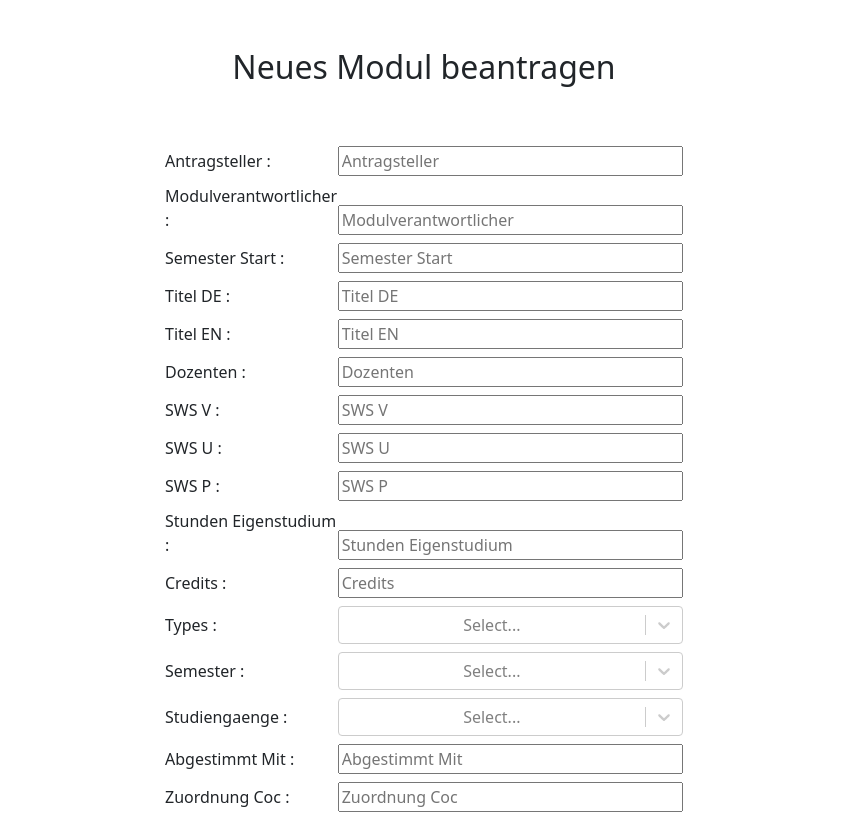
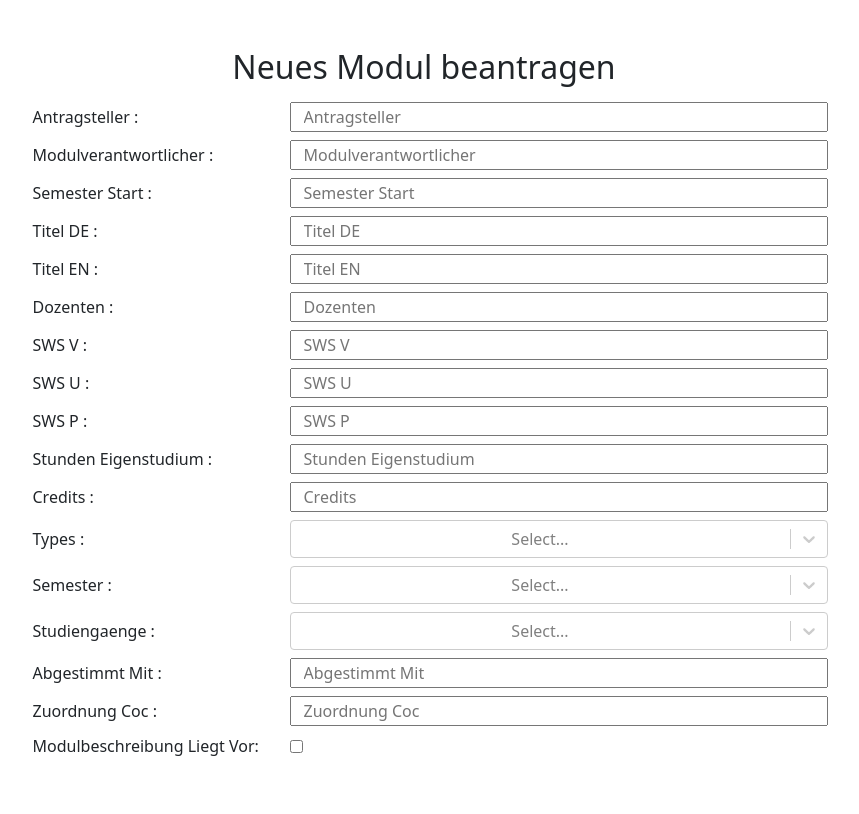
Before and after one commit to burakssen/tum, a React (Create React App) app in the folder frontend/: page /createModule in a window 1280 px wide. Shown: the top 814 px of the page, without its empty margins (216-1075 px from the left). Built offline with nearby package versions, Linux system fonts and the light colour scheme; no server answers; sample sign-in values are in the browser's storage.

Commit message:
Button shape

```diff
--- a/frontend/src/Pages/CreateModulePage.js
+++ b/frontend/src/Pages/CreateModulePage.js
@@ -118,59 +118,61 @@ function CreateModulePage() {
     }
 
     return (
-        <div className="container-fluid text-center d-flex flex-column" style={{ height: "100vh" }}>
+
+        <div className="text-center d-flex flex-column flex-fill" style={{ height: "100vh" }}>
             <div className="col-lg-12 col-sm-12 pt-5"><h2>Neues Modul beantragen</h2></div>
-            <div className="row align-items-center justify-content-start p-5 flex-fill flex-column">
-
-                <div className="col-lg-7 col-sm-12 m-1 p-0">
+            <div className="row-12 align-items-center justify-content-center flex-fill flex-column">
+                <div className="container align-items-center justify-content-center flex-fill flex-column">
+                    <div className="container align-items-center justify-content-center flex-fill flex-column">
+                        <div className="row d-flex align-items-center justify-content-center m-2">
                             <label className="col-2 col-sm-3 text-start">Antragsteller : </label>
                             <input className="col-6" type="text" placeholder="Antragsteller" onChange={(e) => { setAntragsteller(e.target.value) }} />
                         </div>
-                <div className="col-lg-7 col-sm-12 m-1 p-0">
+                        <div className="row d-flex align-items-center justify-content-center m-2">
                             <label className="col-2 col-sm-3 text-start">Modulverantwortlicher : </label>
                             <input className="col-6" type="text" placeholder="Modulverantwortlicher" onChange={(e) => { setModulverantwortlicher(e.target.value) }} />
                         </div>
-                <div className="col-lg-7 col-sm-12 m-1 p-0">
+                        <div className="row d-flex align-items-center justify-content-center m-2">
                             <label className="col-2 col-sm-3 text-start">Semester Start : </label>
                             <input className="col-6" type="text" placeholder="Semester Start" onChange={(e) => { setSemester_start(e.target.value) }} />
                         </div>
-                <div className="col-lg-7 col-sm-12 m-1 p-0">
+                        <div className="row d-flex align-items-center justify-content-center m-2">
                             <label className="col-2 col-sm-3 text-start">Titel DE : </label>
                             <input className="col-6" type="text" placeholder="Titel DE" onChange={(e) => { setTitel_de(e.target.value) }} />
                         </div>
-                <div className="col-lg-7 col-sm-12 m-1 p-0">
+                        <div className="row d-flex align-items-center justify-content-center m-2">
                             <label className="col-2 col-sm-3 text-start">Titel EN : </label>
                             <input className="col-6" type="text" placeholder="Titel EN" onChange={(e) => { setTitel_en(e.target.value) }} />
                         </div>
-                <div className="col-lg-7 col-sm-12 m-1 p-0">
+                        <div className="row d-flex align-items-center justify-content-center m-2">
                             <label className="col-2 col-sm-3 text-start">Dozenten : </label>
                             <input className="col-6" type="text" placeholder="Dozenten" onChange={(e) => { setDozenten(e.target.value) }} />
                         </div>
-                <div className="col-lg-7 col-sm-12 m-1 p-0">
+                        <div className="row d-flex align-items-center justify-content-center m-2">
                             <label className="col-2 col-sm-3 text-start">SWS V : </label>
                             <input className="col-6" type="number" placeholder="SWS V" onChange={(e) => { setSws_v(e.target.value) }} />
                         </div>
-                <div className="col-lg-7 col-sm-12 m-1 p-0">
+                        <div className="row d-flex align-items-center justify-content-center m-2">
                             <label className="col-2 col-sm-3 text-start">SWS U : </label>
                             <input className="col-6" type="number" placeholder="SWS U" onChange={(e) => { setSws_u(e.target.value) }} />
                         </div>
-                <div className="col-lg-7 col-sm-12 m-1 p-0">
+                        <div className="row d-flex align-items-center justify-content-center m-2">
                             <label className="col-2 col-sm-3 text-start">SWS P : </label>
                             <input className="col-6" type="number" placeholder="SWS P" onChange={(e) => { setSws_p(e.target.value) }} />
                         </div>
-                <div className="col-lg-7 col-sm-12 m-1 p-0">
+                        <div className="row d-flex align-items-center justify-content-center m-2">
                             <label className="col-2 col-sm-3 text-start">Stunden Eigenstudium : </label>
                             <input className="col-6" type="number" placeholder="Stunden Eigenstudium" onChange={(e) => { setStunden_eigenstudium(e.target.value) }} />
                         </div>
-                <div className="col-lg-7 col-sm-12 m-1 p-0">
+                        <div className="row d-flex align-items-center justify-content-center m-2">
                             <label className="col-2 col-sm-3 text-start">Credits : </label>
                             <input className="col-6" type="number" placeholder="Credits" onChange={(e) => { setCredits(e.target.value) }} />
                         </div>
-                <div className="col-lg-7 col-sm-12 m-1 p-0 row justify-content-center align-items-center">
-                    <label className="col-1 col-sm-3 text-start p-0">Types : </label>
+                        <div className="row d-flex align-items-center justify-content-center m-2">
+                            <label className="col-1 col-sm-3 text-start pl-2 pr-2">Types : </label>
                             {
                                 <Select
-                            className="col-6 p-0"
+                                    className="col-6 p-0 m-0"
                                     name="types"
                                     options={typesOptions}
                                     onChange={(e) => { setType(e.value); }}
@@ -178,8 +180,8 @@ function CreateModulePage() {
                             }
                         </div>
 
-                <div className="col-lg-7 col-sm-12 m-1 p-0 row justify-content-center align-items-center">
-                    <label className="col-1 col-sm-3 text-start p-0">Semester : </label>
+                        <div className="row d-flex align-items-center justify-content-center m-2">
+                            <label className="col-1 col-sm-3 text-start pl-2 pr-2">Semester : </label>
                             {
                                 <Select
                                     className="col-6 p-0"
@@ -190,8 +192,8 @@ function CreateModulePage() {
                             }
                         </div>
 
-                <div className="col-lg-7 col-sm-12 m-1 p-0 row justify-content-center align-items-center">
-                    <label className="col-1 col-sm-3 text-start p-0">Studiengaenge : </label>
+                        <div className="row d-flex align-items-center justify-content-center m-2">
+                            <label className="col-1 col-sm-3 text-start pl-2 pr-2">Studiengaenge : </label>
 
                             {
                                 <Select
@@ -210,26 +212,29 @@ function CreateModulePage() {
                             }
                         </div>
 
-                <div className="col-lg-7 col-sm-12 m-1 p-0">
+                        <div className="row d-flex align-items-center justify-content-center m-2">
                             <label className="col-2 col-sm-3 text-start">Abgestimmt Mit : </label>
                             <input className="col-6" type="text" placeholder="Abgestimmt Mit" onChange={(e) => { setAbgestimmt_mit(e.target.value) }} />
                         </div>
-                <div className="col-lg-7 col-sm-12 m-1 p-0">
+                        <div className="row d-flex align-items-center justify-content-center m-2">
                             <label className="col-2 col-sm-3 text-start">Zuordnung Coc : </label>
                             <input className="col-6" type="text" placeholder="Zuordnung Coc" onChange={(e) => { setZuordnung_coc(e.target.value) }} />
                         </div>
-                <div className="col-lg-7 col-sm-12 m-1 p-0 row d-flex align-items-center justify-content-center">
-                    <label className="col-2 col-sm-3 text-start p-0 m-0">Modulbeschreibung Liegt Vor: </label>
+                        <div className="row d-flex align-items-center justify-content-center m-2">
+                            <label className="col-2 col-sm-3 text-start pl-2 pr-2">Modulbeschreibung Liegt Vor: </label>
                             <div className="col-6 d-flex p-0">
                                 <input className="align-self-left" type="checkbox" onChange={() => { setModulbeschreibung_liegt_vor(!modulbeschreibung_liegt_vor) }} />
                             </div>
                         </div>
+
+
+                    </div>
                     <br />
                     <br />
+                    <button className="col-lg-3 col-md-3 col-sm-6 m-1 btn btn-secondary" onClick={() => { navigate("/home") }}>Abbrechen</button>
+                    <button className="col-lg-3 col-md-3 col-sm-6 m-1 btn btn-secondary" onClick={handleSubmitModule}>Modul Beantragen</button>
 
-                <button className="col-lg-3 col-sm-6 m-1 btn btn-secondary" onClick={() => { navigate("/home") }}>Abbrechen</button>
-                <button className="col-lg-3 col-sm-6 m-1 btn btn-secondary" onClick={handleSubmitModule}>Modul Beantragen</button>
-
+                </div>
             </div>
         </div>
     );
```
Lines whose indentation alone changed are shown as unchanged.
